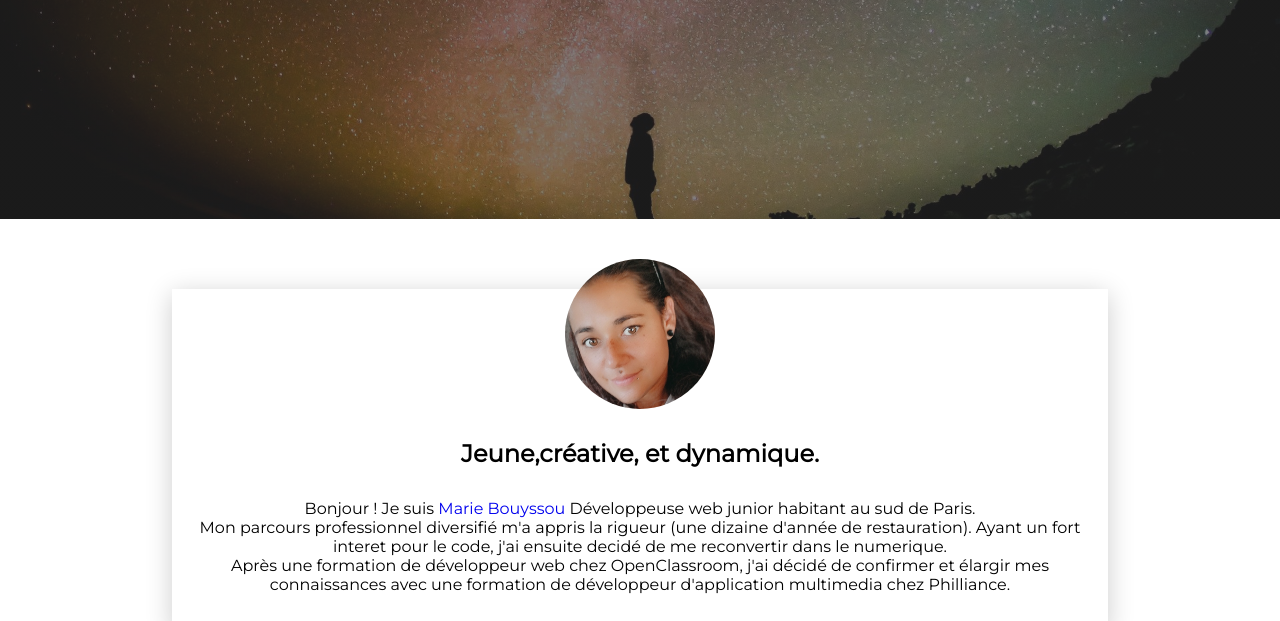
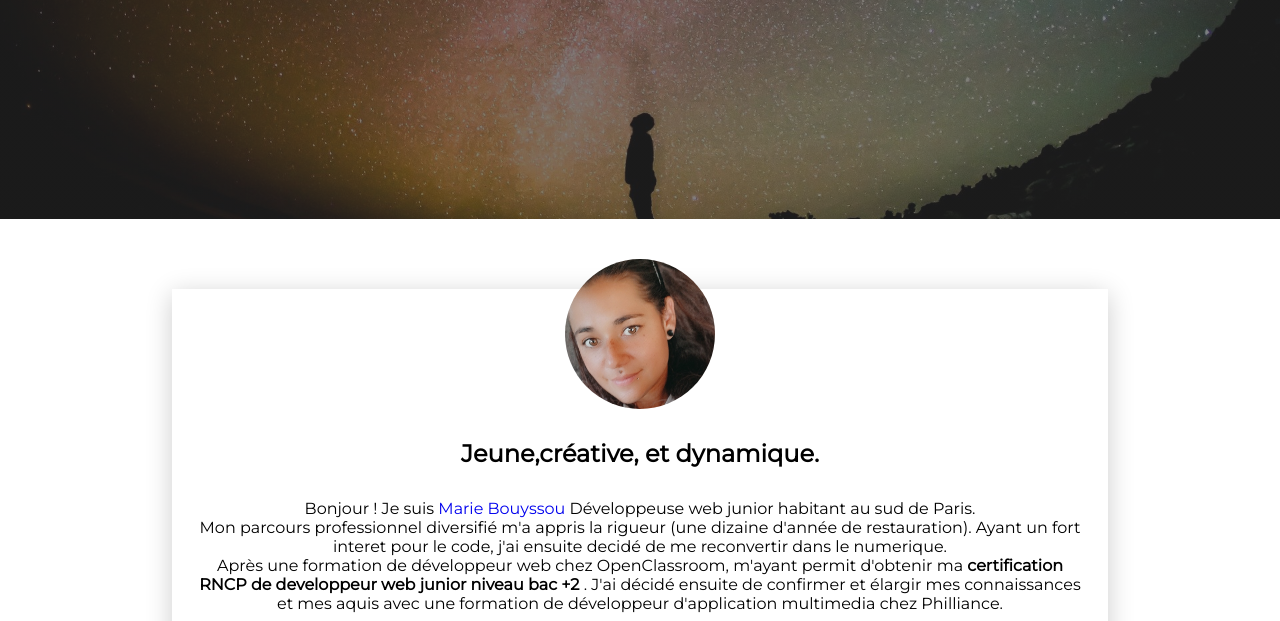
Before and after one commit to marieprincecc/Marie-Bouyssou, a website: page index.html in a window 1280 px wide. Shown: the part 331-952 px from the top of the page. Drawn offline with Linux system fonts and the light colour scheme.

Commit message:
Update index.html

```diff
--- a/index.html
+++ b/index.html
@@ -17,7 +17,7 @@
         <p>
           Bonjour ! Je suis   <a href="https://www.linkedin.com/in/marie-bouyssou-52764a200" target="_blank">Marie Bouyssou</a> Développeuse web junior habitant au sud de Paris.<br />
   Mon parcours professionnel diversifié m'a appris la rigueur (une dizaine d'année de restauration). Ayant un fort interet pour le code, j'ai ensuite decidé de me reconvertir dans le numerique.<br/>
-  Après une formation de développeur web chez OpenClassroom, j'ai décidé de confirmer et élargir mes connaissances avec une formation de développeur d'application multimedia chez Philliance.
+  Après une formation de développeur web chez OpenClassroom, m'ayant permit d'obtenir ma <b> certification RNCP de developpeur web junior niveau bac +2 </b>. J'ai décidé ensuite de confirmer et élargir mes connaissances et mes aquis avec une formation de développeur d'application multimedia chez Philliance.
         </p>
     </section>
       <section class="skills">
```
